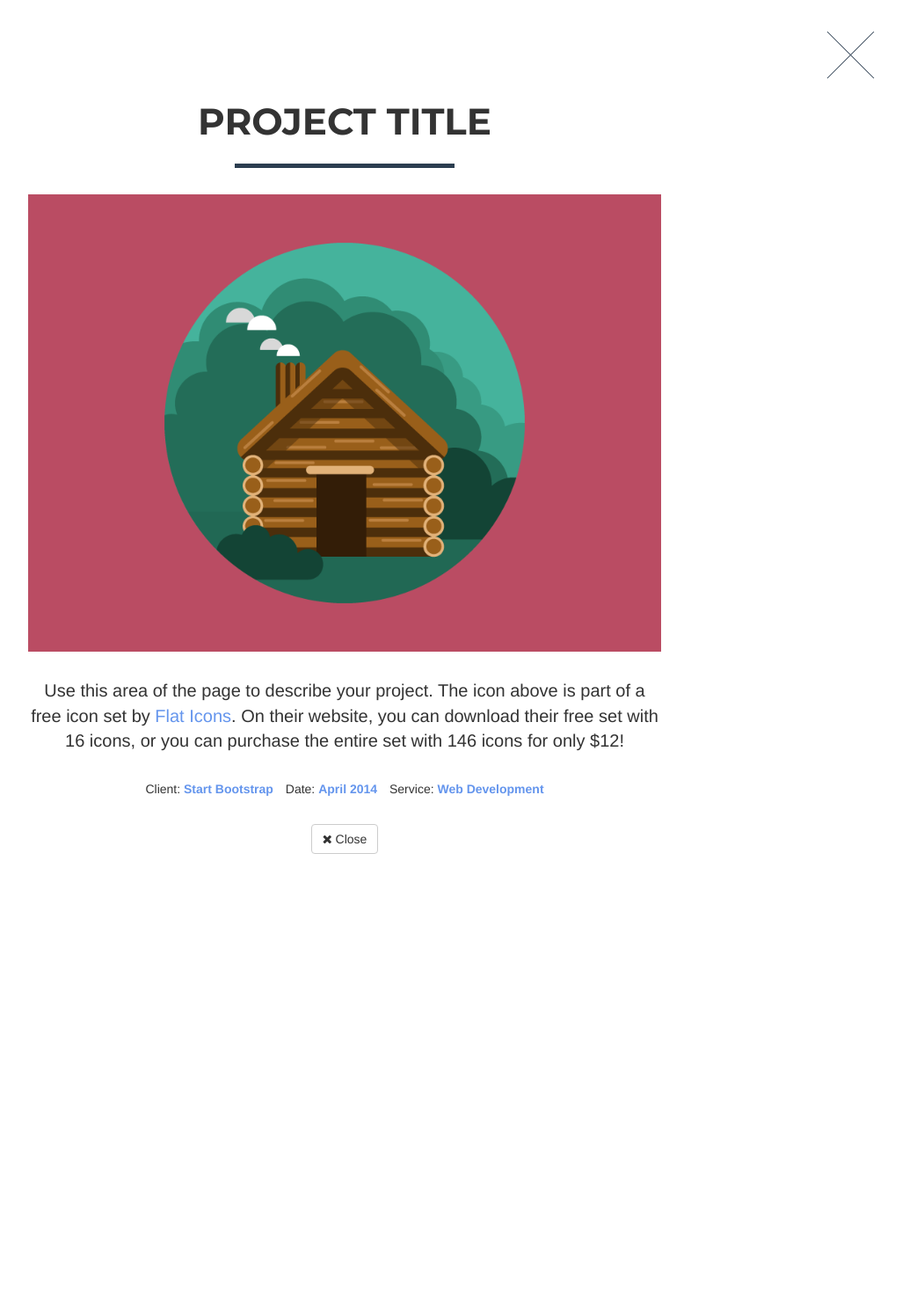
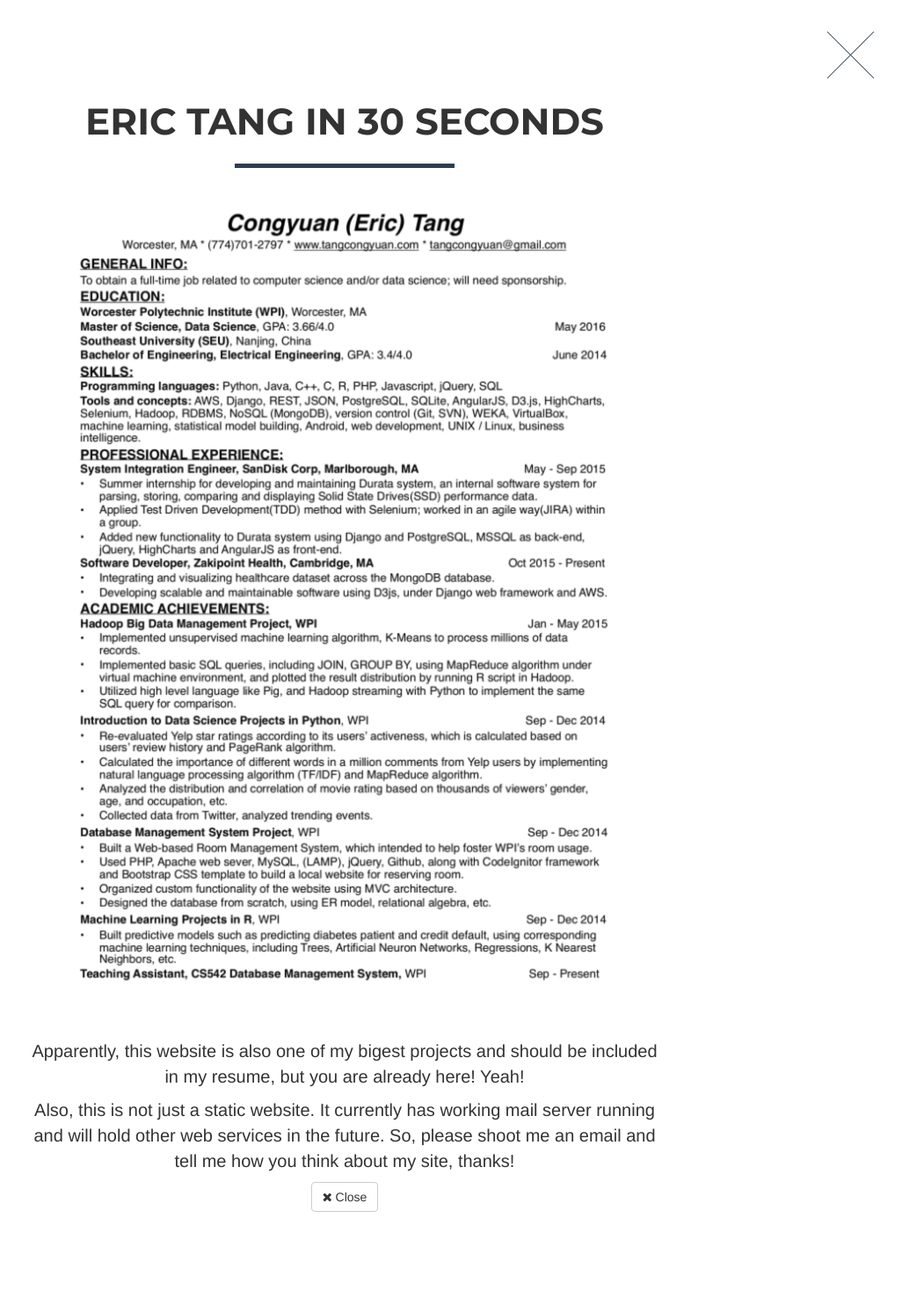
Before and after one commit to tangcongyuan/DjangoOnAWS, a Django app: page / in a window 1280 px wide, after a click that opens the changed part. Shown: the whole page at 88% size, without its empty margins (248-1274 px from the left). Run offline with Django 3.2, Linux system fonts and the light colour scheme; some libraries are stand-ins or nearby versions.

Commit message:
Added resume as png and displaying as one of the six modals in index page.

```diff
--- a/tangcongyuan_com/main/templates/main/index.html
+++ b/tangcongyuan_com/main/templates/main/index.html
@@ -309,24 +309,13 @@
                 <div class="row">
                     <div class="col-lg-8 col-lg-offset-2">
                         <div class="modal-body">
-                            <h2>Project Title</h2>
+                            <h2>Eric Tang in 30 seconds</h2>
                             <hr class="star-primary">
-                            <img src="{% static 'main/img/portfolio/cabin.png' %}" class="img-responsive img-centered" alt="">
-                            <p>Use this area of the page to describe your project. The icon above is part of a free icon set by <a href="https://sellfy.com/p/8Q9P/jV3VZ/">Flat Icons</a>. On their website, you can download their free set with 16 icons, or you can purchase the entire set with 146 icons for only $12!</p>
-                            <ul class="list-inline item-details">
-                                <li>Client:
-                                    <strong><a href="http://startbootstrap.com">Start Bootstrap</a>
-                                    </strong>
-                                </li>
-                                <li>Date:
-                                    <strong><a href="http://startbootstrap.com">April 2014</a>
-                                    </strong>
-                                </li>
-                                <li>Service:
-                                    <strong><a href="http://startbootstrap.com">Web Development</a>
-                                    </strong>
-                                </li>
-                            </ul>
+                            <!-- <img src="{% static 'main/img/portfolio/cabin.png' %}" class="img-responsive img-centered" alt=""> -->
+                            <img src="{% static 'main/img/resume.png' %}" class="img-responsive img-centered" alt="">
+                            <!-- <embed src="{% static 'main/resume.pdf' %}" width="800px" height="1000px"> -->
+                            <p>Apparently, this website is also one of my bigest projects and should be included in my resume, but you are already here! Yeah!</p>
+                            <p>Also, this is not just a static website. It currently has working mail server running and will hold other web services in the future. So, please shoot me an email and tell me how you think about my site, thanks!</p>
                             <button type="button" class="btn btn-default" data-dismiss="modal"><i class="fa fa-times"></i> Close</button>
                         </div>
                     </div>
```
Also changed, not shown: tangcongyuan_com/main/static/main/img/resume.png (added).
